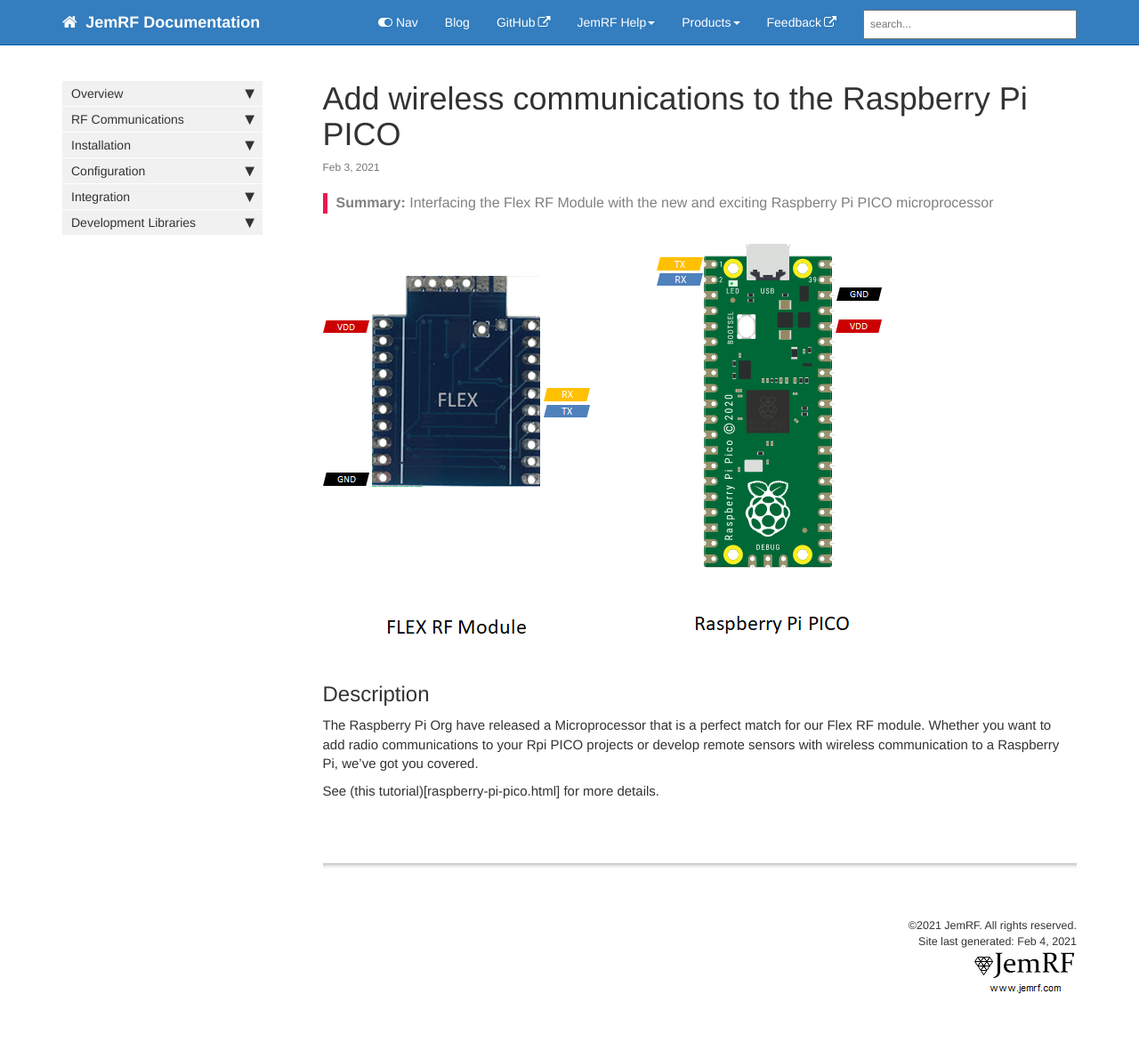
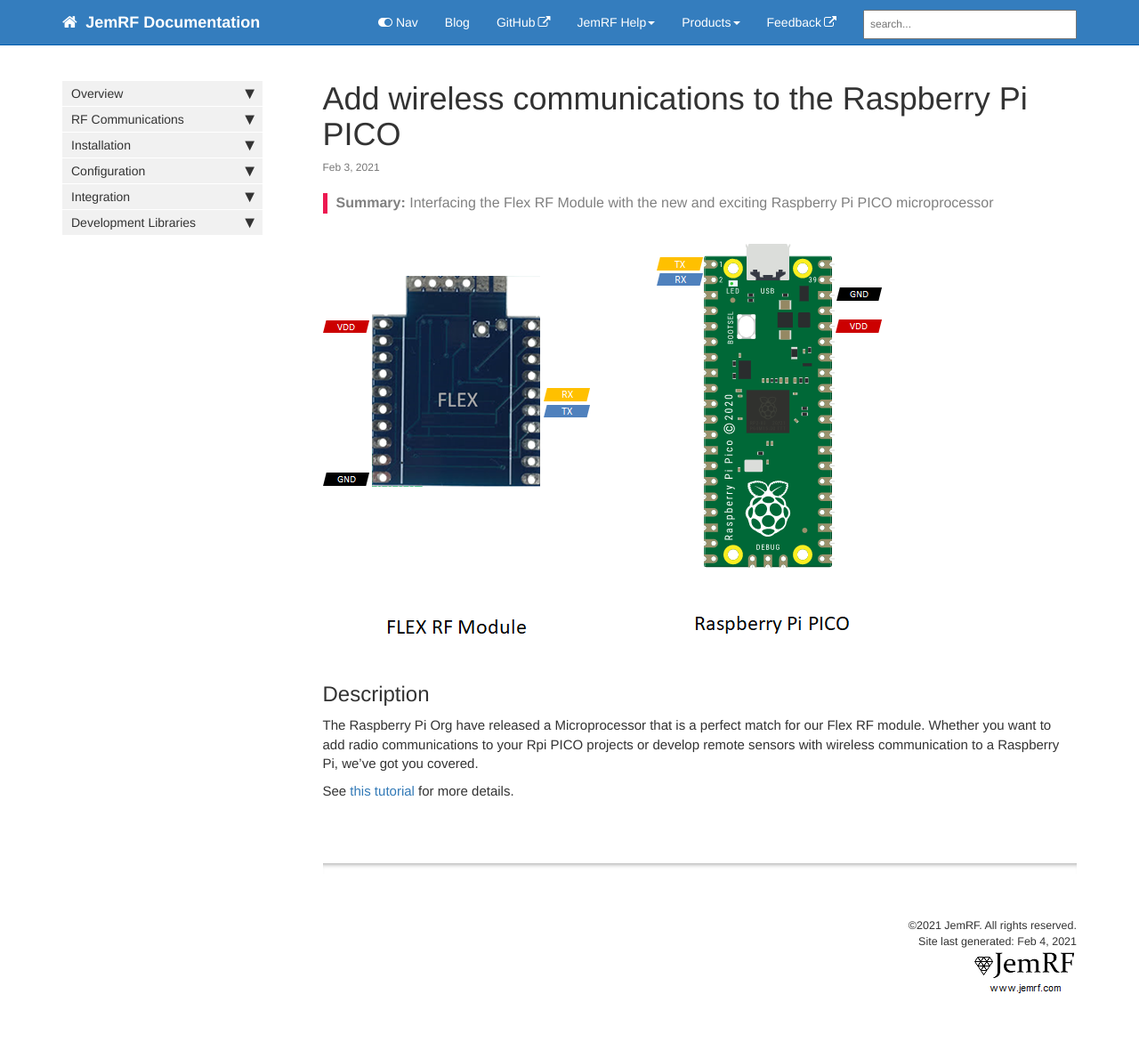
Before and after one commit to JemRF/RF-Documentation, a Jekyll site: the page built from _posts/2021-02-03-PICO.md, in a window 1280 px wide. Shown: the whole page at 89% size. Built offline with Jekyll 4.4.1, drawn with Linux system fonts in a browser that asks for light colours; comment, search, counter and statistics services are not loaded.

Commit message:
Documentation update

```diff
--- a/_posts/2021-02-03-PICO.md
+++ b/_posts/2021-02-03-PICO.md
@@ -12,4 +12,4 @@ summary: "Interfacing the Flex RF Module with the new and exciting Raspberry Pi
 ## Description
 The Raspberry Pi Org have released a Microprocessor that is a perfect match for our Flex RF module. Whether you want to add radio communications to your Rpi PICO projects or develop remote sensors with wireless communication to a Raspberry Pi, we've got you covered.
 
-See (this tutorial)[raspberry-pi-pico.html] for more details.
+See [this tutorial](raspberry-pi-pico.html) for more details.
```
